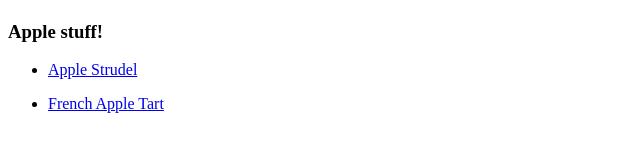
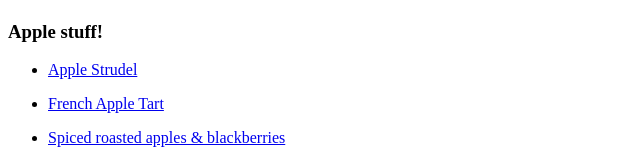
Before and after one commit to AndreasMy/odin-recipes, a plain HTML site: page index.html in a window 1280 px wide. Shown: the part 682-845 px from the top of the page, without its empty margins (0-640 px from the left). Before the commit the page ends 811 px from the top, so only its background shows below. Drawn offline with Linux system fonts and the light colour scheme.

Commit message:
new recipe link

```diff
--- a/index.html
+++ b/index.html
@@ -11,6 +11,7 @@
     <ul>
       <p><li><a href="recipes/applestrudel.html">Apple Strudel</a></p></li>
       <p><li><a href="recipes/frenchappletart.html">French Apple Tart</a></p></li>
+      <p><li><a href="recipes/roastedapples.html">Spiced roasted apples & blackberries</a></li></p>
     </ul>
   </body>
 
```
